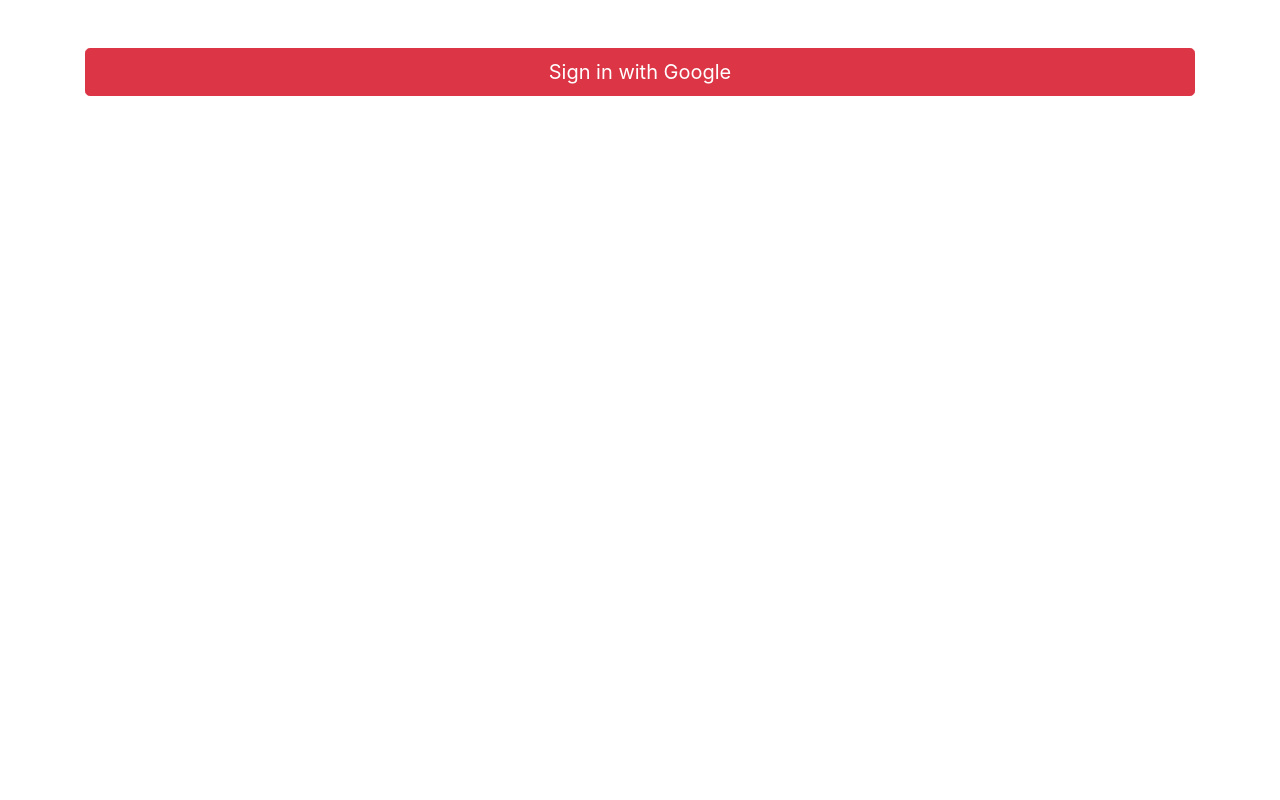
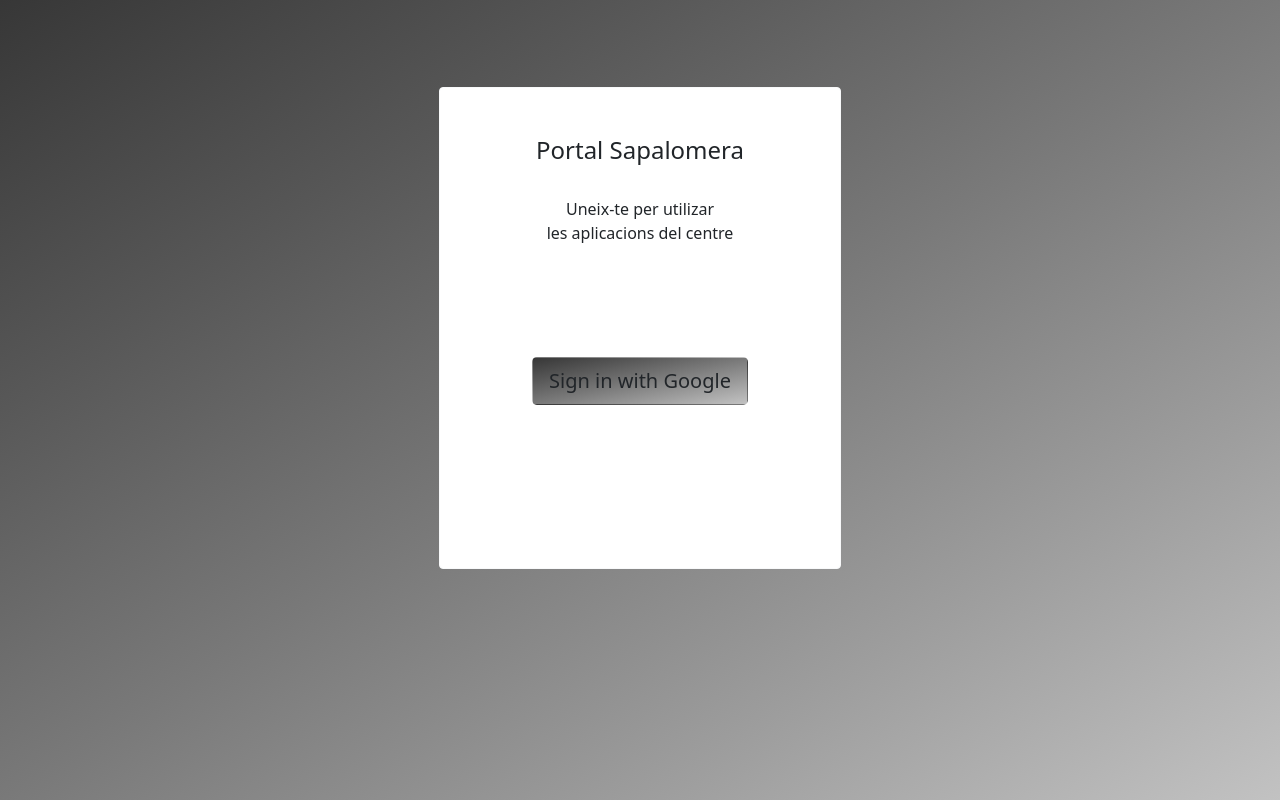
Before and after one commit to Georgetime2003/M12-Portal-Aplicacions, a Django app: page / in a window 1280 px wide. Run offline with Django 3.2, Linux system fonts and the light colour scheme; some libraries are stand-ins or nearby versions.

Commit message:
Actualizacio templates login

```diff
--- a/aplicacions/templates/aplicacions/llistar_aplicacions.html
+++ b/aplicacions/templates/aplicacions/llistar_aplicacions.html
@@ -24,7 +24,7 @@
       <p>No hi han aplicacions</p>
       {% endif %}
     </div>
-    <div class="col-9 mx-auto mt-2 bg-light">APP</div>
+    <div class="col-10 mx-auto vh-100 bg-light">APP</div>
   </div>
 </div>
 {% endblock content %}
--- /dev/null
+++ b/login/templates/accounts/base.html
@@ -0,0 +1,24 @@
+{% load static %}
+{% load socialaccount %}
+{% load i18n %}
+<!DOCTYPE html>
+<html lang="en">
+  <head>
+    <meta charset="UTF-8" />
+    <meta name="viewport" content="width=device-width, initial-scale=1.0" />
+    <link rel="stylesheet" href="{% static 'style.css' %}" />
+    <link
+      rel="stylesheet"
+      href="https://cdn.jsdelivr.net/npm/bootstrap-icons@1.3.0/font/bootstrap-icons.css"
+    />
+    <link rel="stylesheet" href="{% static 'main.css' %}" />
+  </head>
+  <body>
+    {% block content %} {% endblock content %}
+    <script
+      src="https://cdn.jsdelivr.net/npm/bootstrap@5.0.0-beta2/dist/js/bootstrap.min.js"
+      integrity="sha384-nsg8ua9HAw1y0W1btsyWgBklPnCUAFLuTMS2G72MMONqmOymq585AcH49TLBQObG"
+      crossorigin="anonymous"
+    ></script>
+  </body>
+</html>
--- a/login/templates/accounts/login.html
+++ b/login/templates/accounts/login.html
@@ -1,52 +1,25 @@
+{% extends "accounts/base.html" %}
 {% load socialaccount %}
-
-<!DOCTYPE html>
-<html lang="en">
-  <head>
-    <!-- Required meta tags -->
-    <meta charset="utf-8" />
-    <meta
-      name="viewport"
-      content="width=device-width, initial-scale=1, shrink-to-fit=no"
-    />
-
-    <!-- Bootstrap CSS -->
-    <link
-      rel="stylesheet"
-      href="https://stackpath.bootstrapcdn.com/bootstrap/4.5.0/css/bootstrap.min.css"
-      integrity="sha384-9aIt2nRpC12Uk9gS9baDl411NQApFmC26EwAOH8WgZl5MYYxFfc+NcPb1dKGj7Sk"
-      crossorigin="anonymous"
-    />
-
-    <title>Hello, world!</title>
-  </head>
-  <body>
-    <div class="container text-dark mt-5">
+{% block content %}
+<div class=" gradient container-fluid min-vh-100 p-5">
+  <div class="row vertical-center justify-content-center ">
+      <div class="bg-white col-lg-4 border border-light rounded">
+          <form class=" text-center p-5 size-form" action="#!">
+              <p class="pb-2 h4 mb-4">Portal Sapalomera</p>
+              <p>Uneix-te per utilizar <br> les aplicacions del centre</p>
+              <!-- Sign in button -->
+              <div class="pb-5"></div>
+              <div class="pt-5 text-dark ">
                 <a
                   href="{% provider_login_url 'google' %}"
-        class="btn btn btn-danger btn-lg btn-block"
+                  class=" gradient btn btn btn-lg btn-block"
                   role="button"
                   aria-pressed="true"
                   >Sign in with Google
                 </a>
               </div>
-
-    <!-- Optional JavaScript -->
-    <!-- jQuery first, then Popper.js, then Bootstrap JS -->
-    <script
-      src="https://code.jquery.com/jquery-3.5.1.slim.min.js"
-      integrity="sha384-DfXdz2htPH0lsSSs5nCTpuj/zy4C+OGpamoFVy38MVBnE+IbbVYUew+OrCXaRkfj"
-      crossorigin="anonymous"
-    ></script>
-    <script
-      src="https://cdn.jsdelivr.net/npm/popper.js@1.16.0/dist/umd/popper.min.js"
-      integrity="sha384-Q6E9RHvbIyZFJoft+2mJbHaEWldlvI9IOYy5n3zV9zzTtmI3UksdQRVvoxMfooAo"
-      crossorigin="anonymous"
-    ></script>
-    <script
-      src="https://stackpath.bootstrapcdn.com/bootstrap/4.5.0/js/bootstrap.min.js"
-      integrity="sha384-OgVRvuATP1z7JjHLkuOU7Xw704+h835Lr+6QL9UvYjZE3Ipu6Tp75j7Bh/kR0JKI"
-      crossorigin="anonymous"
-    ></script>
-  </body>
-</html>
+        </form>
+      </div>
+  </div>
+</div>
+{% endblock %}
--- a/static/style.css
+++ b/static/style.css
@@ -2,3 +2,16 @@
   font-size: 30px;
   font-family: "Segoe UI", sans-serif;
 }
+.gradient{
+  background-image: -webkit-gradient(linear, left top, right bottom, from(#373737), color-stop(#575757), color-stop(#797979), color-stop(#9d9d9d), to(#c2c2c2));
+  background-image: -o-linear-gradient(left top, #373737, #575757, #797979, #9d9d9d, #c2c2c2);
+  background-image: linear-gradient(to right bottom, #373737, #575757, #797979, #9d9d9d, #c2c2c2);
+}
+.vertical-center {
+  display: flex;
+  align-items: center;
+  min-height: 70vh;
+}
+.size-form{
+  min-height: 60vh;
+}
```
Lines whose indentation alone changed are shown as unchanged.
